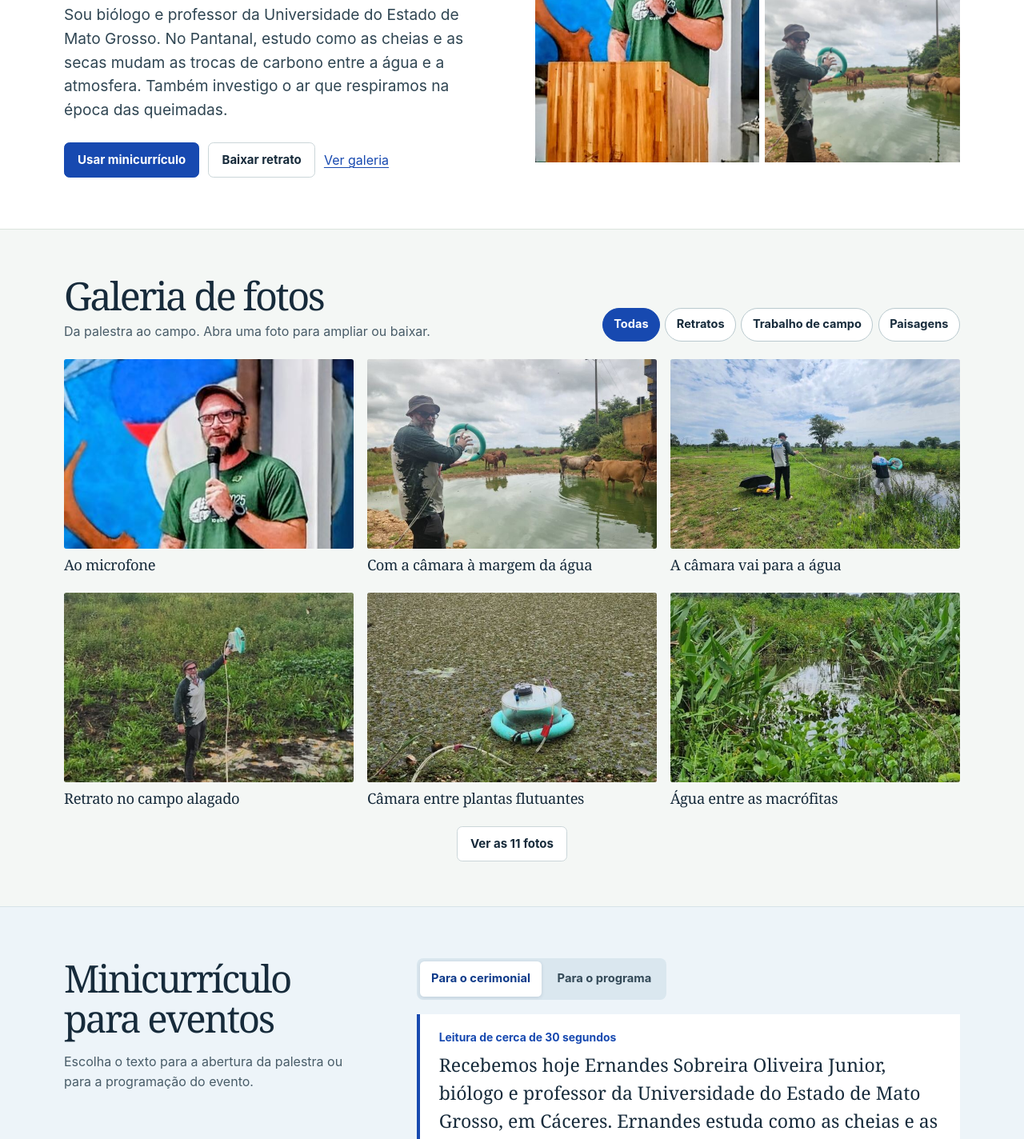
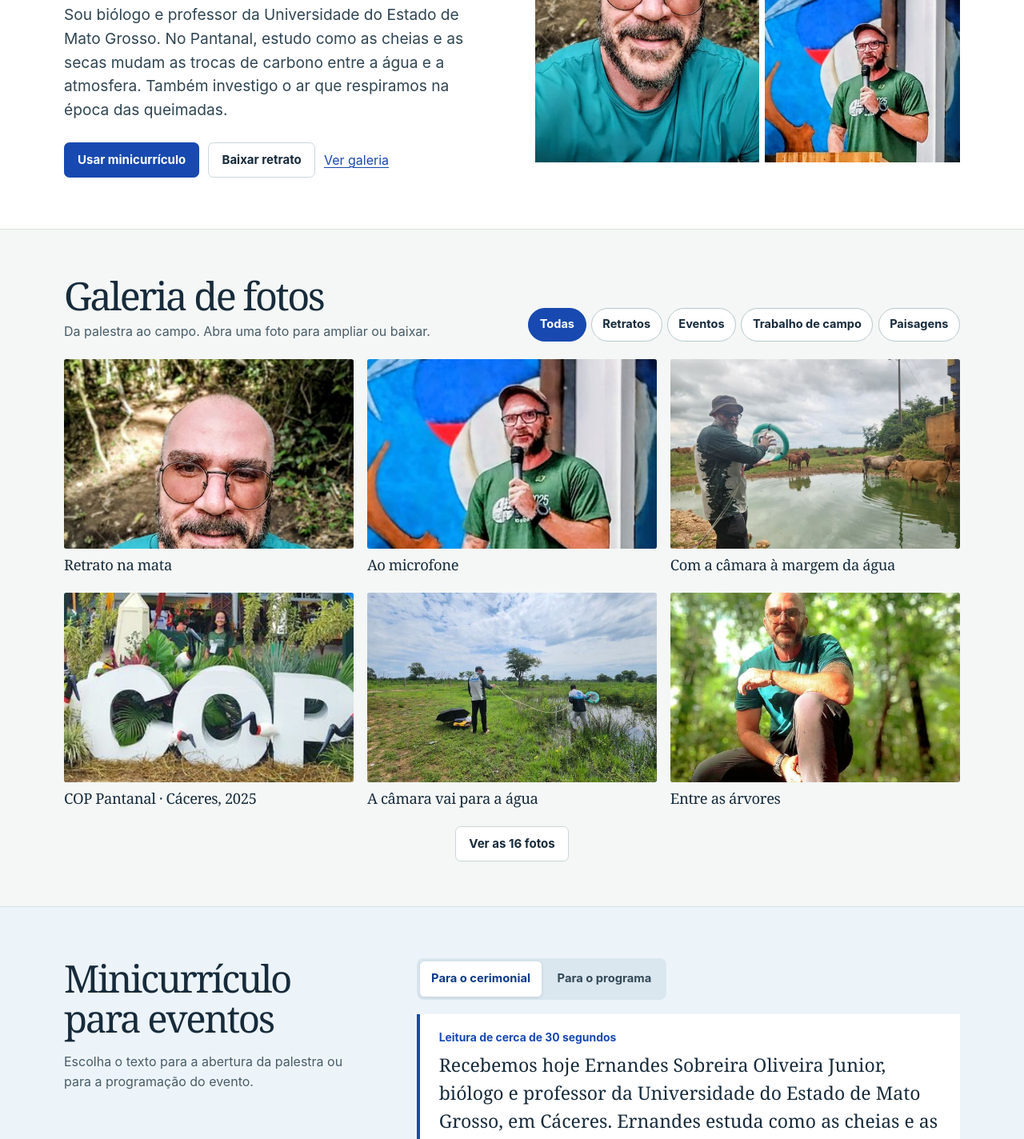
Before and after one commit to ernandes-sobreira/meu-mundo, a plain HTML site: page palestras/index.html in a window 1280 px wide. Shown: the part 402-1826 px from the top of the page at 80% size. Drawn offline with Linux system fonts and the light colour scheme.

Commit message:
Acrescenta retratos e registros da COP Pantanal ao perfil e à galeria

```diff
--- a/palestras/index.html
+++ b/palestras/index.html
@@ -10,8 +10,8 @@
   <meta property="og:locale" content="pt_BR">
   <meta property="og:title" content="Ernandes Sobreira Oliveira Junior | Palestras">
   <meta property="og:description" content="Minicurrículo, apresentação para o cerimonial e foto para divulgação.">
-  <meta property="og:image" content="https://ernandes-sobreira.github.io/meu-mundo/foto-perfil.jpg">
-  <meta property="og:image:alt" content="Ernandes falando ao microfone em uma palestra">
+  <meta property="og:image" content="https://ernandes-sobreira.github.io/meu-mundo/palestras/fotos/retrato-na-mata.jpg">
+  <meta property="og:image:alt" content="Retrato de Ernandes Sobreira em uma trilha arborizada">
   <meta property="og:url" content="https://ernandes-sobreira.github.io/meu-mundo/palestras/">
   <link rel="canonical" href="https://ernandes-sobreira.github.io/meu-mundo/palestras/">
   <style>
@@ -140,17 +140,21 @@
         <p class="kicker">UNEMAT · Cáceres, Mato Grosso</p>
         <h1 id="nome"><span>Ernandes Sobreira</span> <span class="family">Oliveira Junior</span></h1>
         <p class="lead">Sou biólogo e professor da Universidade do Estado de Mato Grosso. No Pantanal, estudo como as cheias e as secas mudam as trocas de carbono entre a água e a atmosfera. Também investigo o ar que respiramos na época das queimadas.</p>
-        <div class="actions"><a class="btn primary" href="#minicurriculo">Usar minicurrículo</a><a class="btn" id="foto-download" href="../foto-perfil.jpg" download="Ernandes-Sobreira-foto.jpg">Baixar retrato</a><a href="#galeria">Ver galeria</a></div>
+        <div class="actions"><a class="btn primary" href="#minicurriculo">Usar minicurrículo</a><a class="btn" id="foto-download" href="fotos/retrato-na-mata.jpg" download="Ernandes-Sobreira-foto.jpg">Baixar retrato</a><a href="#galeria">Ver galeria</a></div>
       </div>
-<div class="photo-cover" aria-label="Palestra e pesquisa em campo"><a data-cover="palestra" href="#foto-palestra" aria-label="Ampliar foto — Ao microfone"><img class="gallery-image" src="fotos/mini/palestra.jpg" width="393" height="700" alt="Ernandes fala ao microfone diante de um mural azul." style="--focus:50% 43%" decoding="async"></a>
+<div class="photo-cover" aria-label="Palestra e pesquisa em campo"><a data-cover="retrato-na-mata" href="#foto-retrato-na-mata" aria-label="Ampliar foto — Retrato na mata"><img class="gallery-image" src="fotos/mini/retrato-na-mata.jpg" width="526" height="700" alt="Retrato de Ernandes de óculos e camiseta verde, com a mata ao fundo." style="--focus:50% 40%" decoding="async"></a>
         <a data-cover="equipe-em-campo" href="#foto-equipe-em-campo" aria-label="Ampliar foto — A câmara vai para a água"><img class="gallery-image" src="fotos/mini/equipe-em-campo.jpg" width="650" height="488" alt="Duas pessoas conduzem a câmara e a mangueira em uma área alagada." style="--focus:52% 62%" decoding="async"></a>
-        <a data-cover="camara-na-margem" href="#foto-camara-na-margem" aria-label="Ampliar foto — Com a câmara à margem da água"><img class="gallery-image" src="fotos/mini/camara-na-margem.jpg" width="650" height="488" alt="Pesquisador segura a câmara flutuante junto à água, com gado ao fundo." style="--focus:36% 44%" decoding="async"></a></div>
+        <a data-cover="palestra" href="#foto-palestra" aria-label="Ampliar foto — Ao microfone"><img class="gallery-image" src="fotos/mini/palestra.jpg" width="393" height="700" alt="Ernandes fala ao microfone diante de um mural azul." style="--focus:50% 43%" decoding="async"></a></div>
     </section>
     <section class="gallery" id="galeria" aria-labelledby="gallery-title"><div class="wrap">
       <div class="gallery-header"><div><h2 id="gallery-title">Galeria de fotos</h2><p class="gallery-note">Da palestra ao campo. Abra uma foto para ampliar ou baixar.</p></div>
-        <div class="filters" role="group" aria-label="Filtrar fotos" hidden><button type="button" data-group="Todas" aria-pressed="true">Todas</button><button type="button" data-group="Retratos" aria-pressed="false">Retratos</button><button type="button" data-group="Trabalho de campo" aria-pressed="false">Trabalho de campo</button><button type="button" data-group="Paisagens" aria-pressed="false">Paisagens</button></div>
+        <div class="filters" role="group" aria-label="Filtrar fotos" hidden><button type="button" data-group="Todas" aria-pressed="true">Todas</button><button type="button" data-group="Retratos" aria-pressed="false">Retratos</button><button type="button" data-group="Eventos" aria-pressed="false">Eventos</button><button type="button" data-group="Trabalho de campo" aria-pressed="false">Trabalho de campo</button><button type="button" data-group="Paisagens" aria-pressed="false">Paisagens</button></div>
       </div>
       <div class="photo-grid" id="photo-grid">
+        <figure class="gallery-item" id="foto-retrato-na-mata" data-group="Retratos">
+          <a class="view-photo" href="fotos/retrato-na-mata.jpg" download="Ernandes-Sobreira-retrato-na-mata.jpg" aria-label="Ampliar foto — Retrato na mata"><img class="gallery-image" src="fotos/mini/retrato-na-mata.jpg" width="526" height="700" alt="Retrato de Ernandes de óculos e camiseta verde, com a mata ao fundo." style="--focus:50% 40%" loading="lazy" decoding="async"></a>
+          <figcaption>Retrato na mata</figcaption>
+        </figure>
         <figure class="gallery-item" id="foto-palestra" data-group="Retratos">
           <a class="view-photo" href="../foto-perfil.jpg" download="Ernandes-Sobreira-palestra.jpg" aria-label="Ampliar foto — Ao microfone"><img class="gallery-image" src="fotos/mini/palestra.jpg" width="393" height="700" alt="Ernandes fala ao microfone diante de um mural azul." style="--focus:50% 43%" loading="lazy" decoding="async"></a>
           <figcaption>Ao microfone</figcaption>
@@ -159,9 +163,25 @@
           <a class="view-photo" href="fotos/camara-na-margem.jpg" download="Ernandes-Sobreira-camara-na-margem.jpg" aria-label="Ampliar foto — Com a câmara à margem da água"><img class="gallery-image" src="fotos/mini/camara-na-margem.jpg" width="650" height="488" alt="Pesquisador segura a câmara flutuante junto à água, com gado ao fundo." style="--focus:36% 44%" loading="lazy" decoding="async"></a>
           <figcaption>Com a câmara à margem da água</figcaption>
         </figure>
+        <figure class="gallery-item" id="foto-cop-pantanal-letreiro" data-group="Eventos">
+          <a class="view-photo" href="fotos/cop-pantanal-letreiro.jpg" download="Ernandes-Sobreira-cop-pantanal-letreiro.jpg" aria-label="Ampliar foto — COP Pantanal · Cáceres, 2025"><img class="gallery-image" src="fotos/mini/cop-pantanal-letreiro.jpg" width="315" height="700" alt="Letreiro da COP entre plantas e ornamentos coloridos, na abertura do evento em 2025." style="--focus:50% 76%" loading="lazy" decoding="async"></a>
+          <figcaption>COP Pantanal · Cáceres, 2025</figcaption>
+        </figure>
         <figure class="gallery-item" id="foto-equipe-em-campo" data-group="Trabalho de campo">
           <a class="view-photo" href="fotos/equipe-em-campo.jpg" download="Ernandes-Sobreira-equipe-em-campo.jpg" aria-label="Ampliar foto — A câmara vai para a água"><img class="gallery-image" src="fotos/mini/equipe-em-campo.jpg" width="650" height="488" alt="Duas pessoas conduzem a câmara e a mangueira em uma área alagada." style="--focus:52% 62%" loading="lazy" decoding="async"></a>
           <figcaption>A câmara vai para a água</figcaption>
+        </figure>
+        <figure class="gallery-item" id="foto-retrato-entre-arvores" data-group="Retratos">
+          <a class="view-photo" href="fotos/retrato-entre-arvores.jpg" download="Ernandes-Sobreira-retrato-entre-arvores.jpg" aria-label="Ampliar foto — Entre as árvores"><img class="gallery-image" src="fotos/mini/retrato-entre-arvores.jpg" width="526" height="700" alt="Retrato ao ar livre, agachado entre árvores, sob luz natural." style="--focus:50% 42%" loading="lazy" decoding="async"></a>
+          <figcaption>Entre as árvores</figcaption>
+        </figure>
+        <figure class="gallery-item" id="foto-cop-pantanal-auditorio" data-group="Eventos">
+          <a class="view-photo" href="fotos/cop-pantanal-auditorio.jpg" download="Ernandes-Sobreira-cop-pantanal-auditorio.jpg" aria-label="Ampliar foto — O auditório da COP Pantanal"><img class="gallery-image" src="fotos/mini/cop-pantanal-auditorio.jpg" width="315" height="700" alt="Vista lateral do público no auditório durante a abertura da COP Pantanal, em Cáceres, em 2025." style="--focus:55% 58%" loading="lazy" decoding="async"></a>
+          <figcaption>O auditório da COP Pantanal</figcaption>
+        </figure>
+        <figure class="gallery-item" id="foto-trilha-na-mata" data-group="Retratos">
+          <a class="view-photo" href="fotos/trilha-na-mata.jpg" download="Ernandes-Sobreira-trilha-na-mata.jpg" aria-label="Ampliar foto — Na trilha"><img class="gallery-image" src="fotos/mini/trilha-na-mata.jpg" width="315" height="700" alt="Registro de corpo inteiro em uma trilha cercada por vegetação." style="--focus:50% 50%" loading="lazy" decoding="async"></a>
+          <figcaption>Na trilha</figcaption>
         </figure>
         <figure class="gallery-item" id="foto-retrato-em-campo" data-group="Retratos">
           <a class="view-photo" href="fotos/retrato-em-campo.jpg" download="Ernandes-Sobreira-retrato-em-campo.jpg" aria-label="Ampliar foto — Retrato no campo alagado"><img class="gallery-image" src="fotos/mini/retrato-em-campo.jpg" width="525" height="700" alt="Pesquisador ergue a câmara acima da vegetação em uma área alagada." style="--focus:50% 83%" loading="lazy" decoding="async"></a>
@@ -196,7 +216,7 @@
           <figcaption>Uma amostra de solo</figcaption>
         </figure>
       </div>
-      <button class="btn gallery-more" id="gallery-more" type="button" aria-controls="photo-grid" aria-expanded="false" hidden>Ver as 11 fotos</button>
+      <button class="btn gallery-more" id="gallery-more" type="button" aria-controls="photo-grid" aria-expanded="false" hidden>Ver as 16 fotos</button>
       <p class="vh" role="status" id="gallery-status"></p>
     </div></section>
     <dialog class="viewer" id="photo-viewer" aria-labelledby="view-title">
@@ -386,7 +406,7 @@
     });
 
     function syncPortraitDownload() {
-      select('foto-download').href = select('foto-palestra').querySelector('.view-photo').href;
+      select('foto-download').href = select('foto-retrato-na-mata').querySelector('.view-photo').href;
     }
     syncPortraitDownload();
     select('save-html').onclick = async () => {
@@ -408,7 +428,7 @@
           const original = new URL(node.getAttribute(attr),document.baseURI).href;
           node.setAttribute(attr,await embedded(original));
         }));
-        page.querySelector('#foto-download').href = new URL('../foto-perfil.jpg',canonical).href;
+        page.querySelector('#foto-download').href = new URL('fotos/retrato-na-mata.jpg',canonical).href;
         page.querySelector('#photo-viewer').removeAttribute('open');
         page.querySelector('#full-photo').removeAttribute('src');
         page.querySelector('#view-download').removeAttribute('href');
```
Also changed, not shown: palestras/fotos/cop-pantanal-auditorio.jpg (added), palestras/fotos/cop-pantanal-letreiro.jpg (added), palestras/fotos/mini/cop-pantanal-auditorio.jpg (added), palestras/fotos/mini/cop-pantanal-letreiro.jpg (added), palestras/fotos/mini/retrato-entre-arvores.jpg (added), palestras/fotos/mini/retrato-na-mata.jpg (added), palestras/fotos/mini/trilha-na-mata.jpg (added), palestras/fotos/retrato-entre-arvores.jpg (added), palestras/fotos/retrato-na-mata.jpg (added), palestras/fotos/trilha-na-mata.jpg (added).
